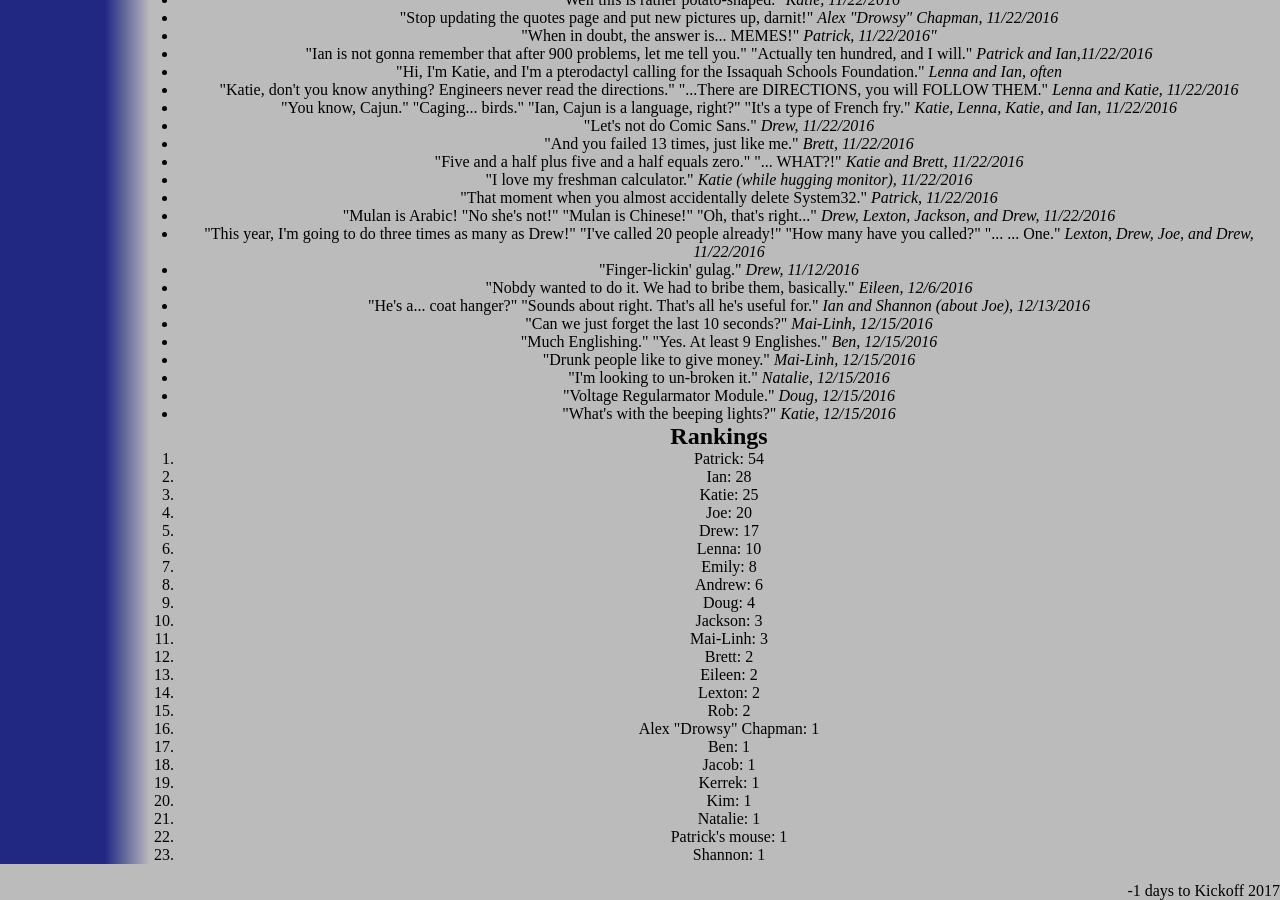
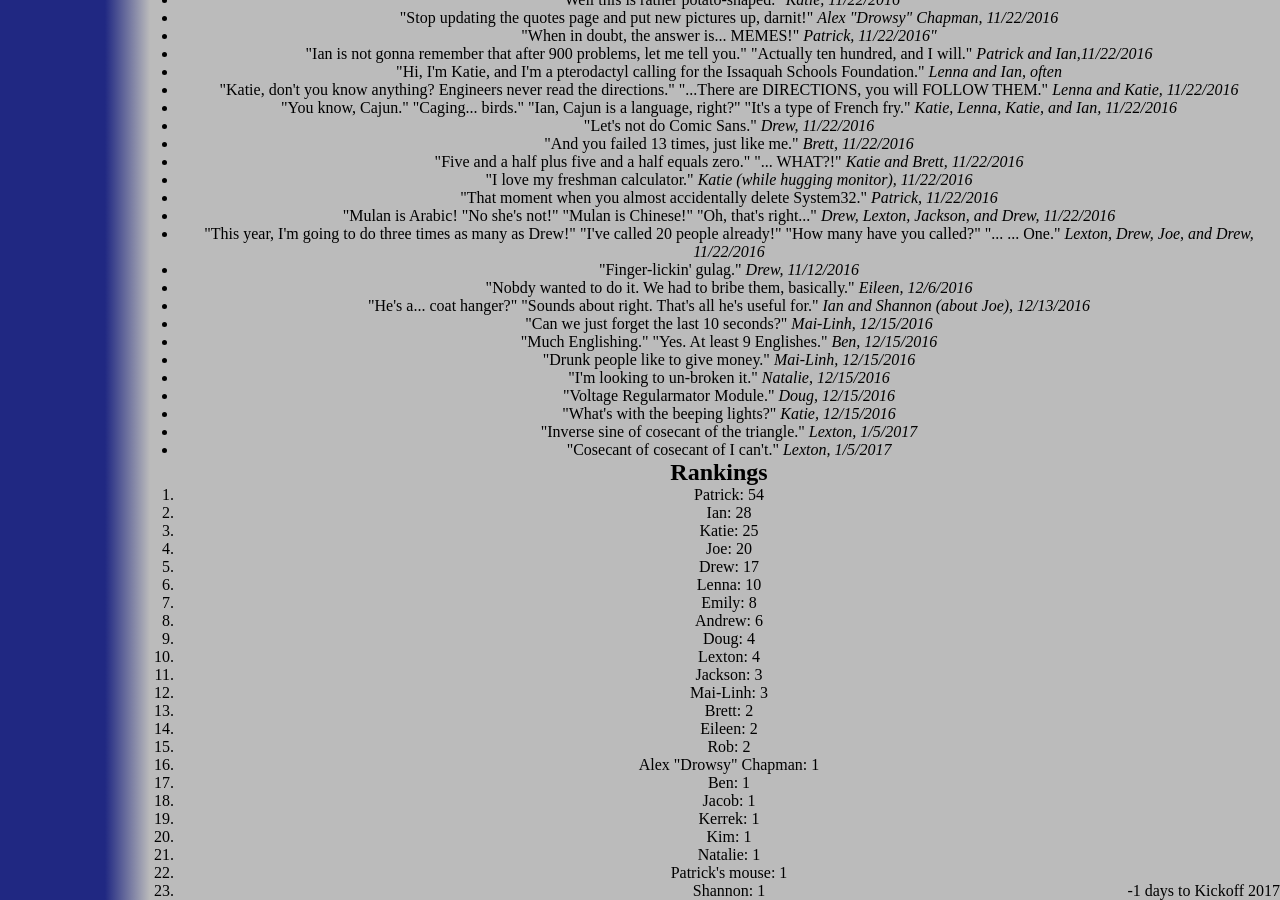
Before and after one commit to katiebugmoon/FRC4131.github.io, a Jekyll site: the page built from media/2017/quotes.html, in a window 1280 px wide and 900 px high, scrolled down 2383 px. Built offline with Jekyll 4.4.1, drawn with Linux system fonts in a browser that asks for light colours; nearby versions of some CDN libraries.

Commit message:
Update quotes.html

```diff
--- a/media/2017/quotes.html
+++ b/media/2017/quotes.html
@@ -148,6 +148,8 @@ title: Build Season 2017 Quotes
 	<li>"I'm looking to un-broken it." <i>Natalie, 12/15/2016</i></li>
 	<li>"Voltage Regularmator Module." <i>Doug, 12/15/2016</i></li>
 	<li>"What's with the beeping lights?" <i>Katie, 12/15/2016</i></li>
+	<li>"Inverse sine of cosecant of the triangle." <i>Lexton, 1/5/2017</i></li>
+	<li>"Cosecant of cosecant of I can't." <i>Lexton, 1/5/2017</i></li>
 </ul>
 <h2>Rankings</h2>
 <ol id='rankings'></ol>
```
